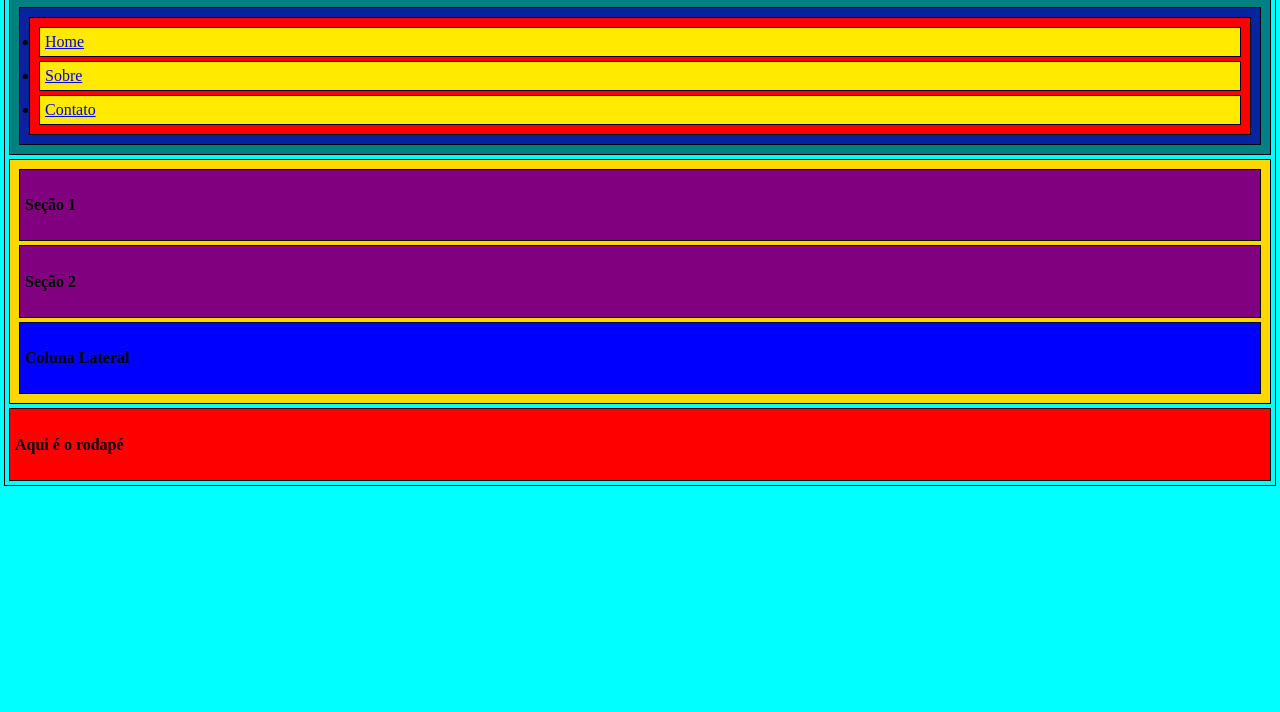
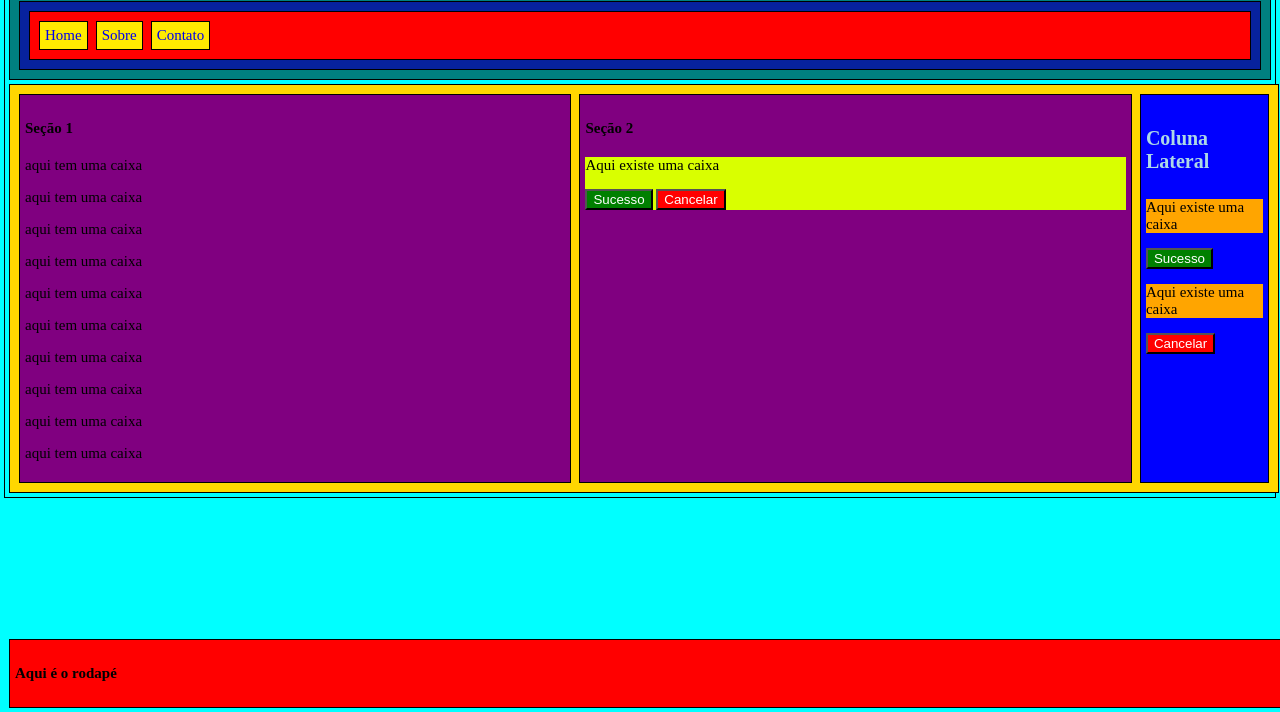
Before and after one commit to 1Felipedev/28-03-terceira-aula, a plain HTML site: page index.html in a window 1280 px wide. Shown: the part 88-800 px from the top of the page. Drawn offline with Linux system fonts and the light colour scheme.

Commit message:
Exercicio Finalizado, este será o Template do projeto

```diff
--- a/index.html
+++ b/index.html
@@ -4,12 +4,14 @@
     <meta charset="UTF-8">
     <meta name="viewport" content="width=device-width, initial-scale=1.0">
     <title>Document</title>
+    <link rel="stylesheet" href="style-class.css">
     <link rel="stylesheet" href="style-tag.css">
+    <link rel="stylesheet" href="style-id.css">
     <title>Exemplo CSS</title>
 </head>
 <body>
     <header>
-        <h1>Título</h1>
+        <h1 id="titulo">Título</h1>
         <nav>
             <ul>
                 <li>
@@ -28,12 +30,31 @@
         <article>
             <section>
                 <h4>Seção 1</h4>
+                <p>aqui tem uma caixa</p>
+                <p>aqui tem uma caixa</p>
+                <p>aqui tem uma caixa</p>
+                <p>aqui tem uma caixa</p>
+                <p>aqui tem uma caixa</p>
+                <p>aqui tem uma caixa</p>
+                <p>aqui tem uma caixa</p>
+                <p>aqui tem uma caixa</p>
+                <p>aqui tem uma caixa</p>
+                <p>aqui tem uma caixa</p>
             </section>
             <section>
                 <h4>Seção 2</h4>
+                <div class="container">
+                    <p>Aqui existe uma caixa</p>
+                    <button class="btn-sucess" id="numero">Sucesso</button>
+                    <button class="btn-cancel" id="numero">Cancelar</button>
+                </div>
             </section>
             <aside>
-                <h4>Coluna Lateral</h4>
+                <h4 id="nome-p">Coluna Lateral</h4>
+                <p id="caixa">Aqui existe uma caixa</p>
+                <button class="btn-sucess" id="numero">Sucesso</button>
+                <p id="caixa">Aqui existe uma caixa</p>
+                <button class="btn-cancel" id="numero">Cancelar</button>
             </aside>
         </article>
     </main>
--- /dev/null
+++ b/style-class.css
@@ -0,0 +1,12 @@
+.container{
+    background-color: rgb(217, 255, 0);
+    border: 2px
+}
+.btn-sucess{
+    background-color: green;
+    color:white;
+}
+.btn-cancel{
+    background-color: red;
+    color: white;
+}
--- /dev/null
+++ b/style-id.css
@@ -0,0 +1,10 @@
+#nome-p{
+    color: lightblue;
+    font-size: 20px; ;
+}
+#titulo{
+    text-align: center;
+}
+#caixa{
+    background-color: orange;
+}
--- a/style-tag.css
+++ b/style-tag.css
@@ -1,11 +1,13 @@
 *{
     box-sizing: border-box;
+}
+html{
+    font-size: 15px
 }
 body{
     background-color: aqua;
     border: solid 1px black;
     margin: 4px;
-
 }
 header{
     background-color: teal;
@@ -20,10 +22,13 @@ nav{
     padding: 5px;
 }
 ul{
+    display: flex;
+    flex-direction: row;
     background-color: red;
     border: solid 1px black;
     margin: 4px;
     padding: 5px;
+    list-style: none;
 }
 li{
     background-color: rgb(255, 234, 0);
@@ -32,16 +37,25 @@ li{
     padding: 5px;
 }
 main{
+    display: flex;
+    flex-direction: column;
     background-color: gold;
     border: solid 1px black;
     margin: 4px;
     padding: 5px;
+    width: 100%;
+}
+article{
+    display: flex;
+    flex-direction: row;
+    height: auto;
 }
 section{
     background-color: purple;
     border: solid 1px black;
     margin: 4px;
     padding: 5px;
+    width: 50%;
 }
 aside{
     background-color: blue;
@@ -50,8 +64,14 @@ aside{
     padding: 5px;
 }
 footer{
+    position: fixed;
     background-color: red;
     border: solid 1px black;
     margin: 4px;
     padding: 5px;
+    bottom:0;
+    width: 100%;
 }
+a{
+    text-decoration: none;
+}
```
